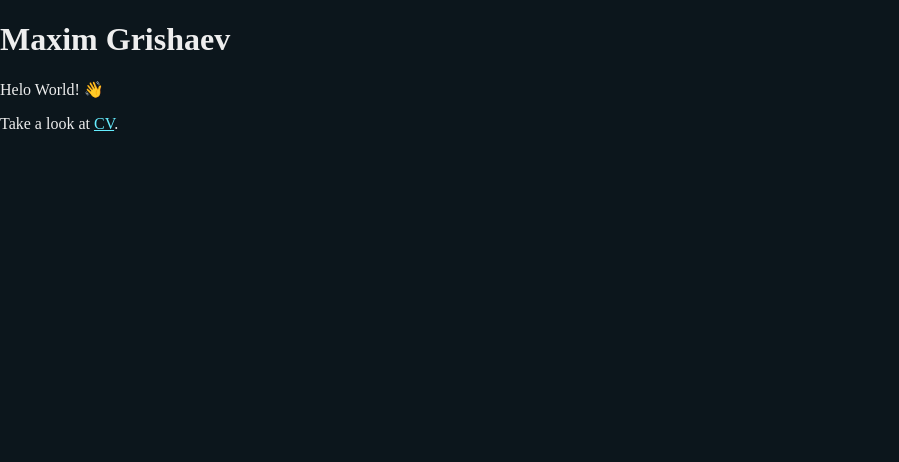
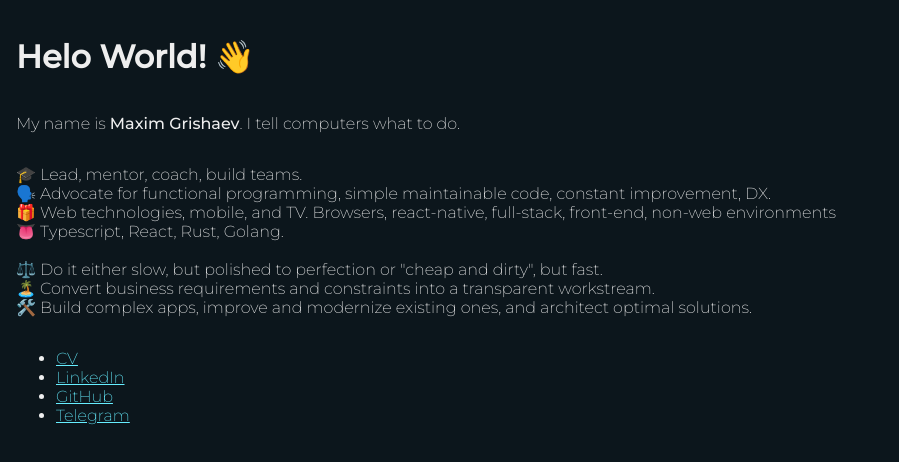
Before and after one commit to maxim-grishaev/maxim-grishaev.info, a plain HTML site: page static/index.html in a window 1280 px wide. Shown: the whole page, without its empty margins (0-899 px from the left). Drawn offline with Linux system fonts and the light colour scheme.

Commit message:
font, add more text

```diff
--- a/static/css/style.css
+++ b/static/css/style.css
@@ -1,3 +1,5 @@
+@import url('https://fonts.googleapis.com/css2?family=Montserrat:wght@200;500&display=swap');
+
 html,
 body {
   padding: 0;
@@ -6,6 +8,12 @@ body {
   box-sizing: border-box;
   background-color: #0c161c;
   color: #eee;
+  font-weight: 200;
+  font-family: "Montserrat", sans-serif;
+}
+
+strong {
+  font-weight: 500;
 }
 
 a,a:visited {
@@ -14,3 +22,10 @@ a,a:visited {
 a: hover {
   text-decoration: none;
 }
+
+.container {
+  height: 100%;
+  display: flex;
+  flex-direction: column;
+  padding: 1rem;
+}
--- a/static/index.html
+++ b/static/index.html
@@ -7,9 +7,26 @@
 </head>
 <body>
     <div class="container">
-        <h1>Maxim Grishaev</h1>
-        <p>Helo World! 👋</p>
-        <p>Take a look at <a href="./MaximGrishaev.pdf">CV</a>.</p>
+        <h1>Helo World! 👋</h1>
+        <p>My name is <strong>Maxim Grishaev</strong>. I tell computers what to do.</p>
+
+        <p>
+            🎓 Lead, mentor, coach, build teams.<br />
+            🗣️ Advocate for functional programming, simple maintainable code, constant improvement, DX.<br />
+            🎁 Web technologies, mobile, and TV. Browsers, react-native, full-stack, front-end, non-web environments<br />
+            👅 Typescript, React, Rust, Golang.<br /><br />
+            ⚖️ Do it either slow, but polished to perfection or "cheap and dirty", but fast.<br />
+            🏝️ Convert business requirements and constraints into a transparent workstream.<br />
+            🛠️ Build complex apps, improve and modernize existing ones, and architect optimal solutions.<br />
+        </p>
+
+        <ul>
+            <li><a href="./MaximGrishaev.pdf">CV</a></li>
+            <li><a href="https://www.linkedin.com/in/maxim-grishaev">LinkedIn</a></li>
+            <li><a href="https://github.com/maxim-grishaev">GitHub</a></li>
+            <li><a href="https://t.me/mg_k3">Telegram</a></li>
+        </ul>
+
     </div>
 </body>
 </html>
```
